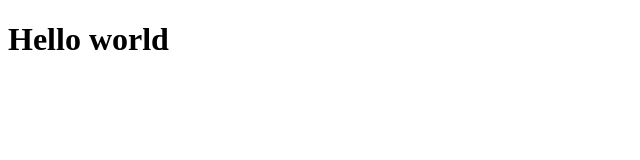
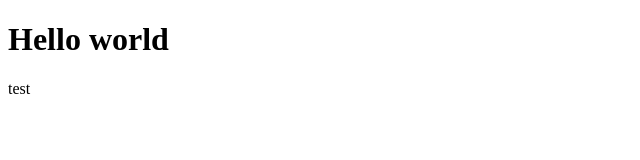
Before and after one commit to camille-bf/camille-bf.github.io, a plain HTML site: page index.html in a window 1280 px wide. Shown: the full height of the page, 0-640 px from the left. Drawn offline with Linux system fonts and the light colour scheme.

Commit message:
updated index

```diff
--- a/index.html
+++ b/index.html
@@ -7,6 +7,6 @@
   </head>
   <body>
     <h1>Hello world</h1>
-    <!--  -->
+    <p>test</p>
   </body>
 </html>
```
